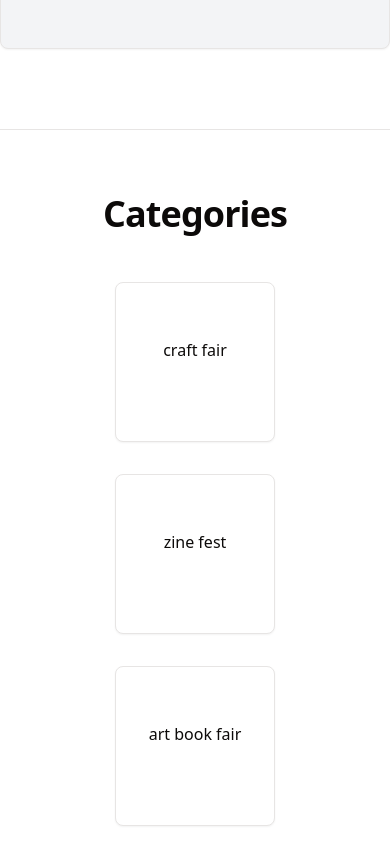
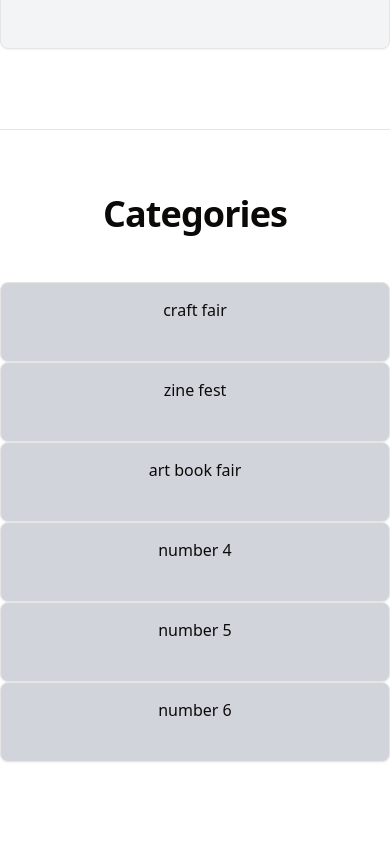
Before and after one commit to rallsbrown/shadcn_test_001, a React (Vite) app: page / in a window 390 px wide. Shown: the part 2120-2964 px from the top of the page. Built offline with nearby package versions, Linux system fonts and the light colour scheme.

Commit message:
updated category cards responsive behavior for phones

```diff
--- a/src/components/Categories.tsx
+++ b/src/components/Categories.tsx
@@ -17,14 +17,14 @@ const Categories = () => {
     "number 6",
   ];
   return (
-    <div className="flex w-full max-w-[1560px] flex-col flex-wrap items-start px-20 max-[510px]:items-center">
+    <div className="flex w-full max-w-[1560px] flex-col flex-wrap items-start px-20 max-sm:items-center max-sm:px-0">
       <h1 className="mb-12 mt-16 scroll-m-20 text-4xl font-extrabold tracking-tight lg:text-5xl">
         Categories
       </h1>
-      <div className="mb-40 flex w-full flex-row flex-wrap justify-between gap-8 max-[510px]:justify-center">
+      <div className="mb-40 flex w-full flex-row flex-wrap justify-between gap-8 max-sm:gap-0 max-[510px]:justify-center">
         {categoryNames.map((cat, i) => (
           <Card
-            className="flex h-40 w-40 flex-col items-center justify-center"
+            className="flex h-40 w-40 flex-col items-center justify-center bg-gray-300 max-sm:h-20 max-sm:w-full"
             key={i}
           >
             <CardContent>
```
